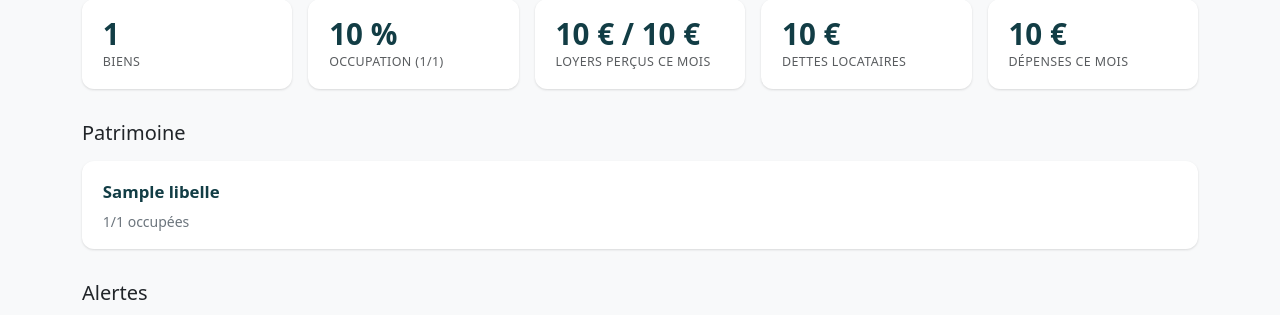
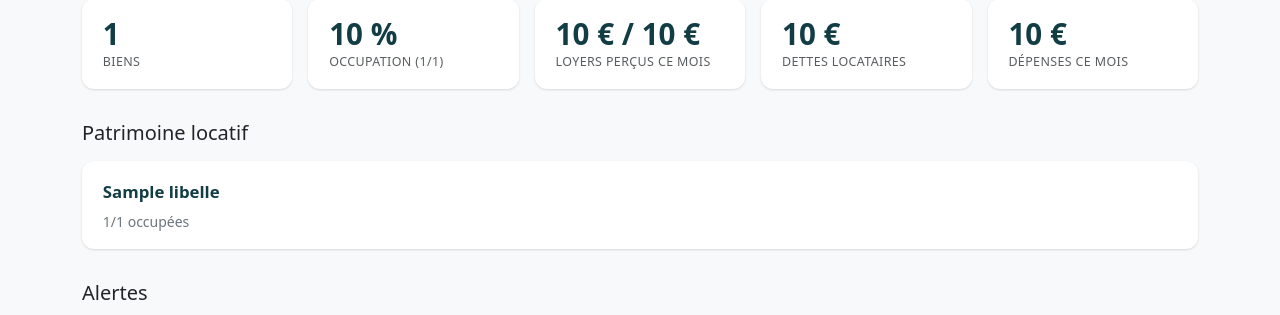
Before and after one commit to tiepeurfou/real-estate-manager, a FastAPI app: template app/templates/tableau_de_bord.html in a window 1280 px wide. Shown: the part 141-456 px from the top of the page. Run offline with FastAPI, Linux system fonts and the light colour scheme; the template is opened without the code that fills it: most values are stand-ins (such as "Sample title", 1, 10 or a date in 2020); some libraries are stand-ins or nearby versions.

Commit message:
Renomme la section Patrimoine du tableau de bord en "Patrimoine locatif"
Clarifie que ces tuiles ne couvrent que le patrimoine locatif (biens
avec des unités louées), par opposition à l'écran /biens qui liste
tous les biens y compris la résidence principale.

Co-Authored-By: Claude Sonnet 5 <noreply@anthropic.com>

```diff
--- a/app/templates/tableau_de_bord.html
+++ b/app/templates/tableau_de_bord.html
@@ -28,7 +28,7 @@
     </div>
 </section>
 
-<h2 class="h5 mb-3">Patrimoine</h2>
+<h2 class="h5 mb-3">Patrimoine locatif</h2>
 <section class="tuiles-biens">
     {% for tuile in donnees.tuiles_biens %}
     <a class="card carte-ombre tuile-bien {{ 'tuile-bien--alerte' if tuile.en_alerte else '' }}" href="{{ url_for('bien_detail', bien_id=tuile.bien_id) }}">
@@ -37,7 +37,7 @@
         {% if tuile.en_alerte %}<span class="badge text-bg-danger align-self-start">Attention requise</span>{% endif %}
     </a>
     {% else %}
-    <p class="text-secondary">Aucun bien enregistré.</p>
+    <p class="text-secondary">Aucun bien locatif enregistré.</p>
     {% endfor %}
 </section>
 
```
